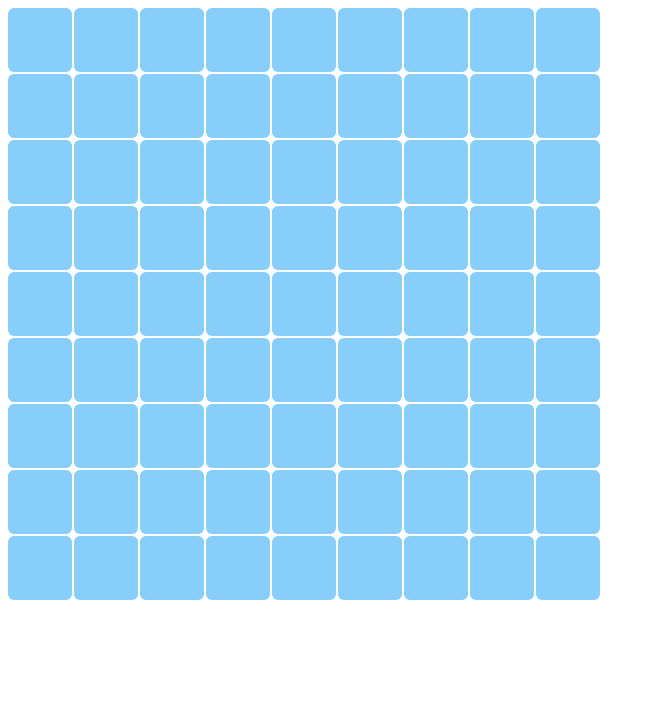
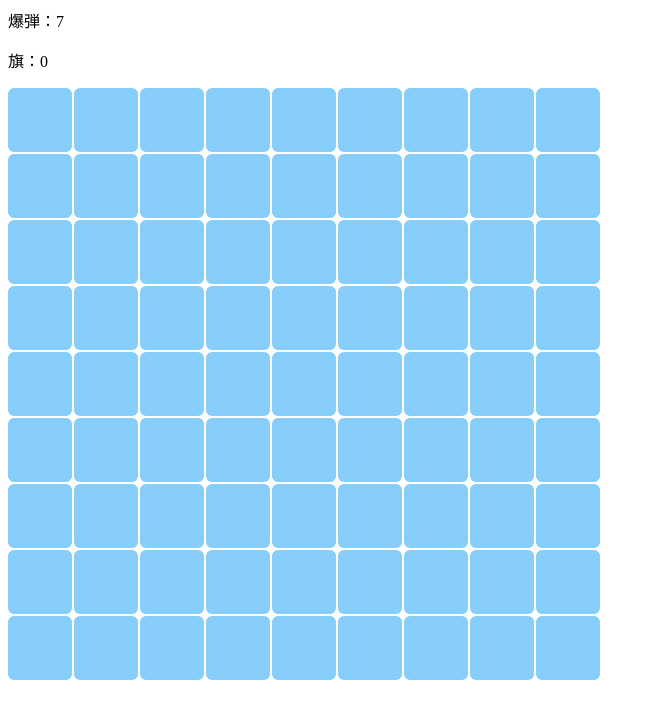
Before and after one commit to quen71717/minesweeper, a plain HTML site: page index.html in a window 1280 px wide. Shown: the part 81-800 px from the top of the page, without its empty margins (0-655 px from the left). Drawn offline with Linux system fonts and the light colour scheme.

Commit message:
ゲームのフィールドに爆弾数と旗数の表示を追加し、DOM要素を初期化するコードを修正

```diff
--- a/index.html
+++ b/index.html
@@ -12,6 +12,10 @@
 
     <h1>マインスイーパー</h1>
 
+    <div>
+        <p>爆弾：<span id="bomb-count"></span></p>
+        <p>旗：<span id="flag-count"></span></p>
+    </div>
 
     <!-- 方針 -->
     <!-- cssのGrid layout を使用 -->
--- a/index.js
+++ b/index.js
@@ -27,19 +27,19 @@ class Game {
     #aroundBombs;  // 周りに何個爆弾があるかを保存する配列
     #fieldStatus;  // 旗の有無を保存する配列
     #bombs;  // 生成された爆弾の個数
-    #flags;  // 立てた旗の数
     #holds;  // ？を付けた数
     #opens;  // 開けたマスの数
 
     // 仮で操作してもらう
     #fieldDOM = document.querySelector('.grid-container');
     #messageDOM = document.getElementById('message');
+    #bombBox = document.getElementById('bomb-count');
+    #flagBox = document.getElementById('flag-count');
 
     // MARK:コンストラクタ
     constructor() {
         // インスタンス変数の初期化
         this.#bombs = 0;
-        this.#flags = 0;
         this.#holds = 0;
         this.#opens = 0;
         // フィールドのDOMを生成
@@ -111,6 +111,8 @@ class Game {
                 // this.#field[i][j] = rand < 0.3 ? Game.BOMB :Game.SAFE;
             }
         }
+        // console.log(this.#bombs);
+        // console.log(this.#flagBox, this.#flags);
     // console.table(this.#field);
     }
 
@@ -200,6 +202,7 @@ class Game {
 
 
         }
+        // this.#bombBox.innerText = this.#bombs
     }
 
     // MARK:render
@@ -226,6 +229,8 @@ class Game {
                         cell.classList.add('flagged');
                         cell.classList.remove('hold');
                         cell.innerText = "🚩";
+                        // this.#flags += 1
+                        // console.log(this.#flags)
                         break;
                     case Game.HOLD:
                         cell.classList.add('hold');
@@ -235,7 +240,19 @@ class Game {
                 }
             }
         }
+
         this.#drawCountToHTML();
+
+        // 爆弾数・旗数の表示を更新
+        this.#bombBox.innerText = this.#bombs;
+        let flagCount = 0;
+        for (let i = 1; i <= this.#FIELD_SIZE; i++) {
+            for (let j = 1; j <= this.#FIELD_SIZE; j++) {
+                if (this.#fieldStatus[i][j] === Game.FLAGGED) flagCount++;
+            }
+        }
+        this.#flagBox.innerText = flagCount;
+        // ...existing code...
     }
 
     // MARK:generateFieldDOM
```
